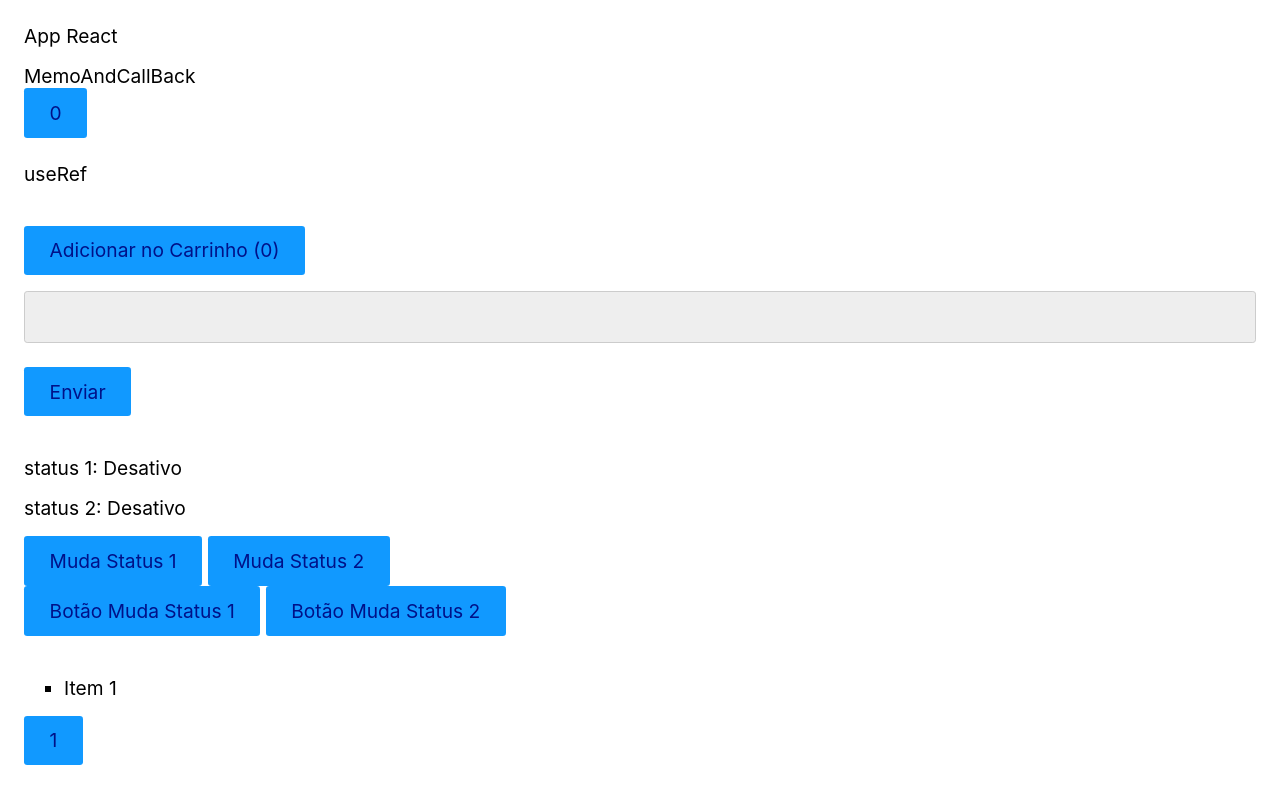
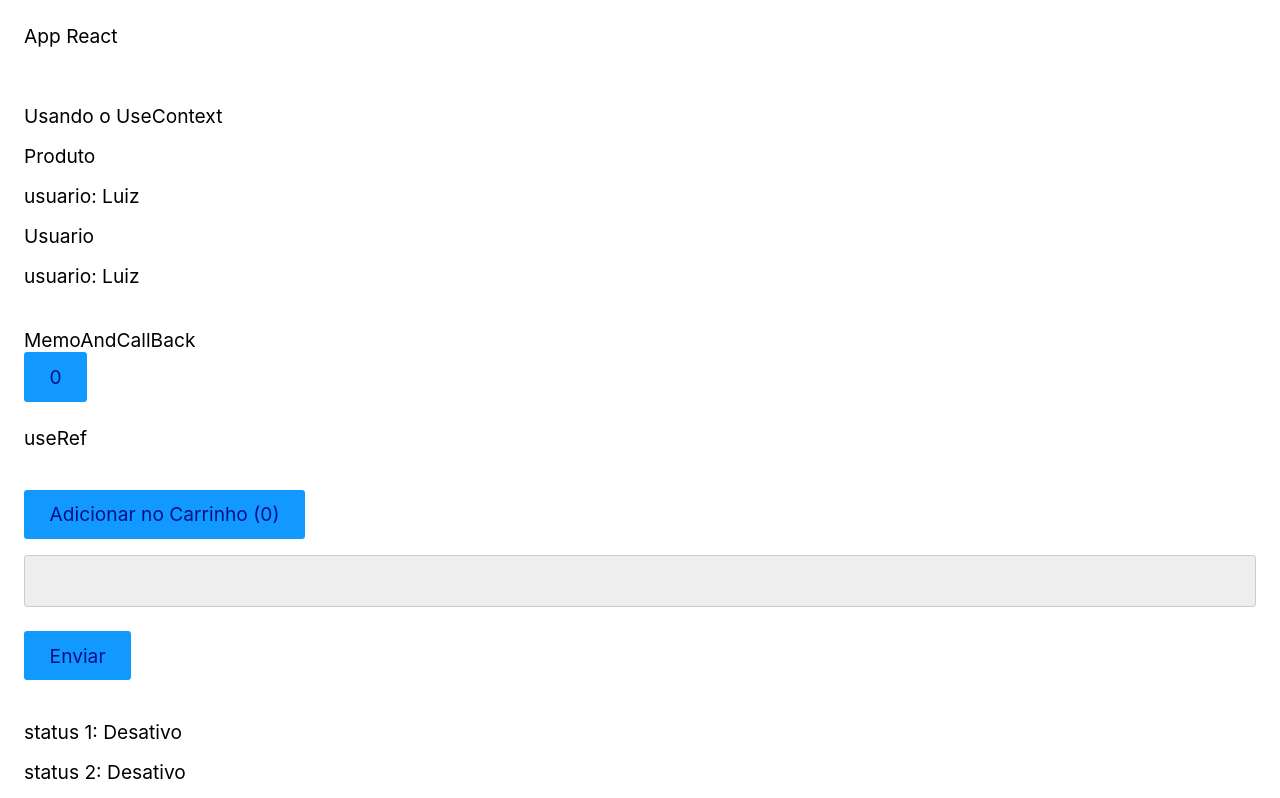
Before and after one commit to LuizGenuino/React-Origamid, a React (Vite) app: page / in a window 1280 px wide. Shown: the top 798 px of the page. Built offline with nearby package versions, Linux system fonts and the light colour scheme.

Commit message:
Add UserContext and components for user data management

```diff
--- a/src/App.jsx
+++ b/src/App.jsx
@@ -2,6 +2,9 @@ import { useEffect, useState } from "react"
 import Button from "./Components/Button"
 import Ref from "./Components/Ref"
 import MemoAndCallBack from "./Components/MemoAndCallBack"
+import UserContext from "./userContext"
+import Produto from "./Components/Produto"
+import Usuario from "./Components/Usuario"
 
 
 const App = () => {
@@ -35,7 +38,7 @@ const App = () => {
     }, [])
 
     // executa ao criar o componente e a cada atualização do estado Count
-    useEffect(() =>  {
+    useEffect(() => {
         console.log('executa ao criar o componente e a cada atualização do estado Count\n\n')
     }, [count])
 
@@ -51,7 +54,7 @@ const App = () => {
 
     useEffect(() => {
         const handleScroll = (e) => {
-            console.log("realizou Scroll no mouse",e)
+            console.log("realizou Scroll no mouse", e)
         }
 
         window.addEventListener('scroll', handleScroll)
@@ -63,8 +66,17 @@ const App = () => {
     })
 
     return (
-        <div style={{height: '200vh'}}>
+        <div style={{ height: '200vh' }}>
             <p>App React</p>
+            <br></br>
+            <section>
+                <p>Usando o UseContext</p>
+                <UserContext.Provider value={{ nome: "Luiz" }}>
+                    <Produto />
+                    <Usuario />
+                </UserContext.Provider>
+            </section>
+            <br></br>
             <section>
                 <MemoAndCallBack />
             </section>
--- /dev/null
+++ b/src/Components/Produto.jsx
@@ -0,0 +1,15 @@
+import React, { useContext } from 'react'
+import UserContext from '../userContext'
+
+function Produto() {
+    const context = useContext(UserContext)
+    console.log(context)
+    return (
+        <div>
+            Produto
+            <p>usuario: {context.nome}</p>
+        </div>
+    )
+}
+
+export default Produto
--- /dev/null
+++ b/src/Components/Usuario.jsx
@@ -0,0 +1,15 @@
+import React, { useContext } from 'react'
+import UserContext from '../userContext'
+
+function Usuario() {
+    const context = useContext(UserContext)
+    console.log(context)
+    return (
+        <div>
+            Usuario
+            <p>usuario: {context.nome}</p>
+        </div>
+    )
+}
+
+export default Usuario
--- /dev/null
+++ b/src/userContext.js
@@ -0,0 +1,5 @@
+import { createContext } from "react";
+
+const UserContext = createContext()
+
+export default UserContext
```
